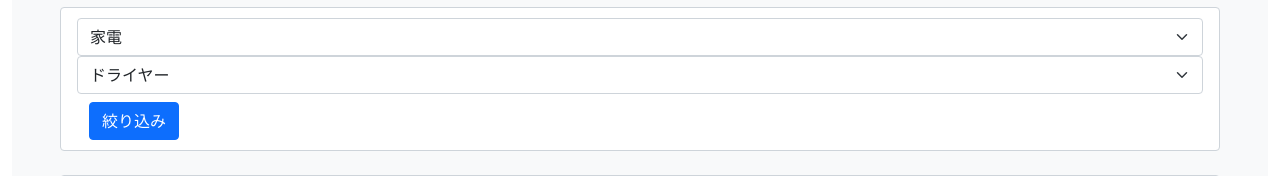
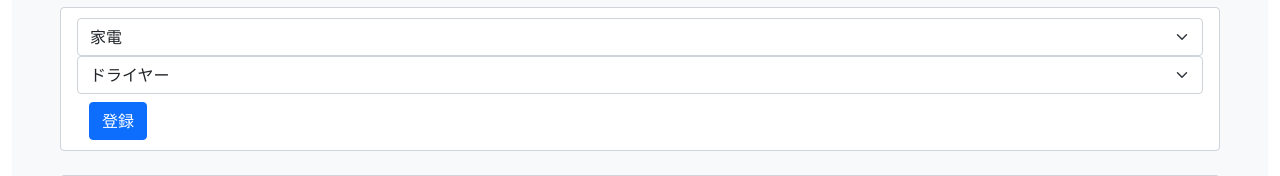
Before and after one commit to yumaru51/announcement_dragon, a Django app: page /rank/top/ in a window 1280 px wide. Shown: the part 377-553 px from the top of the page. Run offline with Django 4.2, Linux system fonts and the light colour scheme; data comes from the database, SQL or seed files in the repository; some libraries are stand-ins or nearby versions.

Commit message:
formsで入力、saveをはよ

```diff
--- a/templates/rank/top.html
+++ b/templates/rank/top.html
@@ -53,7 +53,7 @@
                     <option value="{{ app.name }}">{{ category2.category2 }}</option>
                 {% endfor %}
             </select>
-            <div class="col-2"><button class="btn btn-primary mt-2" type="submit">絞り込み</button></div>
+            <div class="col-2"><button class="btn btn-primary mt-2" type="submit">登録</button></div>
         </div>
     </div>
 </form>
```
